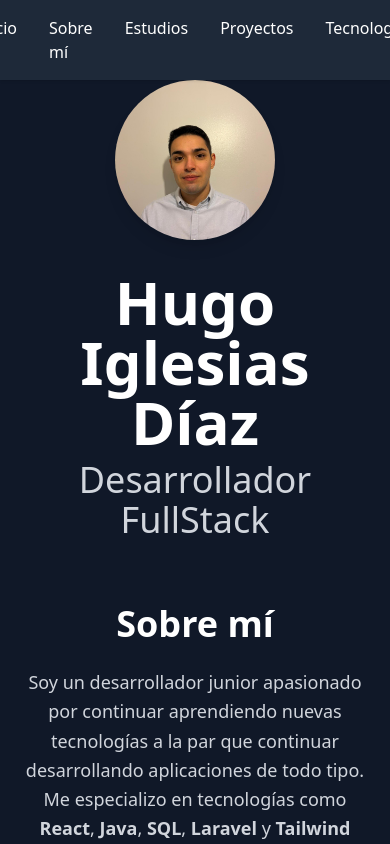
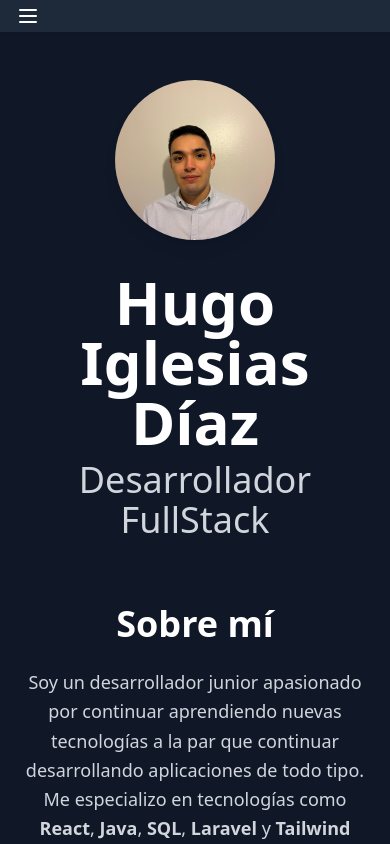
Before and after one commit to Hugoiglesiasdiaz/Portfolio, a React (Vite) app: page / in a window 390 px wide. Shown: the top 844 px of the page. Built offline with nearby package versions, Linux system fonts and the light colour scheme.

Commit message:
Correción navbar en moviles y pantallas pequeñas

```diff
--- a/src/components/NavBar.tsx
+++ b/src/components/NavBar.tsx
@@ -1,35 +1,94 @@
-import React from "react";
+import React, { useState } from "react";
 
 const Navbar: React.FC = () => {
+    const [isOpen, setIsOpen] = useState(false);
+
     return (
         <nav className="fixed top-0 left-0 w-full bg-gray-800 text-white shadow z-50">
-            <ul className="flex justify-center space-x-8 p-4">
+            <div className="max-w-6xl mx-auto p-4 flex items-center justify-center md:justify-center relative">
+
+
+                <button
+                    className="absolute left-4 md:hidden focus:outline-none"
+                    onClick={() => setIsOpen(!isOpen)}
+                    aria-label="Toggle menu"
+                >
+                    <svg
+                        className="w-6 h-6"
+                        fill="none"
+                        stroke="currentColor"
+                        viewBox="0 0 24 24"
+                        xmlns="http://www.w3.org/2000/svg"
+                    >
+                        {isOpen ? (
+                            <path
+                                strokeLinecap="round"
+                                strokeLinejoin="round"
+                                strokeWidth={2}
+                                d="M6 18L18 6M6 6l12 12"
+                            />
+                        ) : (
+                            <path
+                                strokeLinecap="round"
+                                strokeLinejoin="round"
+                                strokeWidth={2}
+                                d="M4 6h16M4 12h16M4 18h16"
+                            />
+                        )}
+                    </svg>
+                </button>
+
+                <ul
+                    className={`flex-col md:flex-row md:flex md:space-x-8 absolute md:static top-full left-0 w-full md:w-auto bg-gray-800 md:bg-transparent transition-all duration-300 ease-in-out overflow-hidden ${isOpen ? "max-h-60 py-4" : "max-h-0"
+                        } md:max-h-full`}
+                >
                     <li>
-                    <a href="#presentation" className="hover:underline hover:text-blue-300">
+                        <a
+                            href="#presentation"
+                            className="block px-4 py-2 hover:underline hover:text-blue-300"
+                            onClick={() => setIsOpen(false)}
+                        >
                             Inicio
                         </a>
                     </li>
                     <li>
-                    <a href="#about" className="hover:underline hover:text-blue-300">
+                        <a
+                            href="#about"
+                            className="block px-4 py-2 hover:underline hover:text-blue-300"
+                            onClick={() => setIsOpen(false)}
+                        >
                             Sobre mí
                         </a>
                     </li>
                     <li>
-                    <a href="#studies" className="hover:underline hover:text-blue-300">
+                        <a
+                            href="#studies"
+                            className="block px-4 py-2 hover:underline hover:text-blue-300"
+                            onClick={() => setIsOpen(false)}
+                        >
                             Estudios
                         </a>
                     </li>
                     <li>
-                    <a href="#projects" className="hover:underline hover:text-blue-300">
+                        <a
+                            href="#projects"
+                            className="block px-4 py-2 hover:underline hover:text-blue-300"
+                            onClick={() => setIsOpen(false)}
+                        >
                             Proyectos
                         </a>
                     </li>
                     <li>
-                    <a href="#skills" className="hover:underline hover:text-blue-300">
+                        <a
+                            href="#skills"
+                            className="block px-4 py-2 hover:underline hover:text-blue-300"
+                            onClick={() => setIsOpen(false)}
+                        >
                             Tecnologías
                         </a>
                     </li>
                 </ul>
+            </div>
         </nav>
     );
 };
```
Lines whose indentation alone changed are shown as unchanged.
